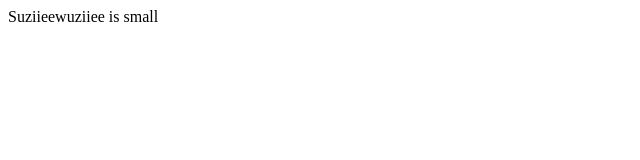
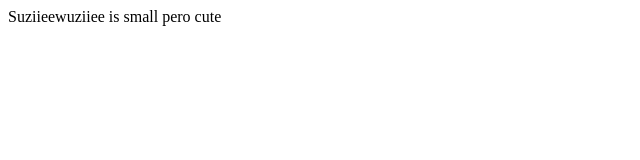
Before and after one commit to n3ssu/new-skills-unlocked, a plain HTML site: page index.html in a window 1280 px wide. Shown: the full height of the page, 0-640 px from the left. Drawn offline with Linux system fonts and the light colour scheme.

Commit message:
new skills unlocked with sis

```diff
--- a/index.html
+++ b/index.html
@@ -7,6 +7,6 @@
     <title>Document</title>
 </head>
 <body>
-    Suziieewuziiee is small
+    Suziieewuziiee is small pero cute
 </body>
 </html>
```
Also changed, not shown: about.html (deleted).
